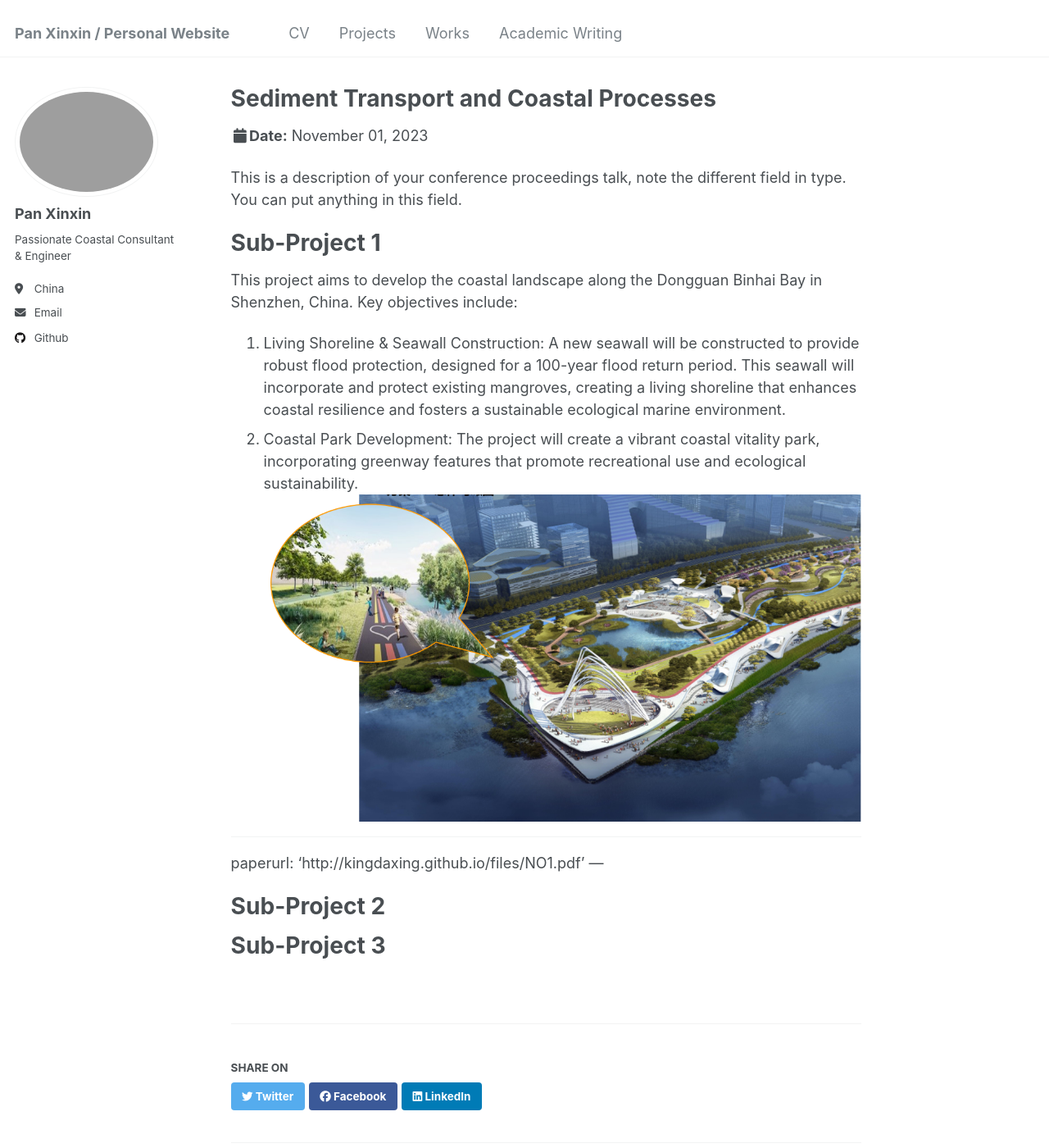
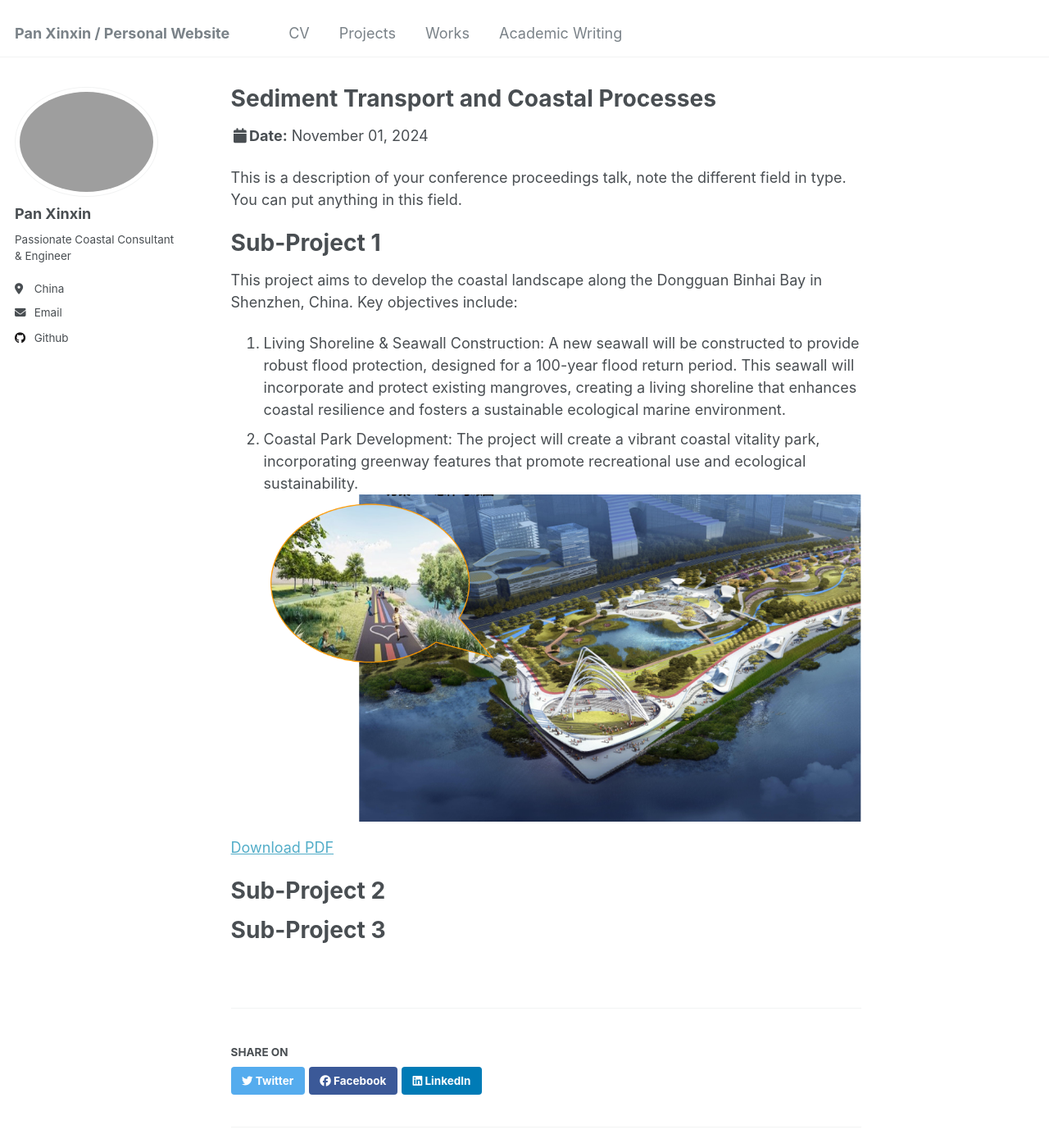
Before and after one commit to kingdaxing/kingdaxing.github.io, a Jekyll site: the page built from _talks/2014-03-01-talk-3.md, in a window 1280 px wide and 1400 px high. Shown: the whole window at 82% size. Built offline with Jekyll 4.4.1, drawn with Linux system fonts in a browser that asks for light colours.

Commit message:
Update 2014-03-01-talk-3.md

```diff
--- a/_talks/2014-03-01-talk-3.md
+++ b/_talks/2014-03-01-talk-3.md
@@ -4,8 +4,7 @@ collection: talks
 type: "Conference proceedings talk"
 permalink: /talks/2014-03-01-talk-3
 venue: "NUS"
-date: 2023-11-01
-location: "NUS"
+date: 2024-11-01
 ---
 
 This is a description of your conference proceedings talk, note the different field in type. You can put anything in this field.
@@ -18,9 +17,8 @@ Key objectives include:
 1. Living Shoreline & Seawall Construction: A new seawall will be constructed to provide robust flood protection, designed for a 100-year flood return period. This seawall will incorporate and protect existing mangroves, creating a living shoreline that enhances coastal resilience and fosters a sustainable ecological marine environment.
 2. Coastal Park Development: The project will create a vibrant coastal vitality park, incorporating greenway features that promote recreational use and ecological sustainability. <br/><img src='/images/work1-1.png'>
 
----
-paperurl: 'http://kingdaxing.github.io/files/NO1.pdf'
----
+[Download PDF](http://kingdaxing.github.io/files/NO1.pdf)
+
 
 
 Sub-Project 2
```
